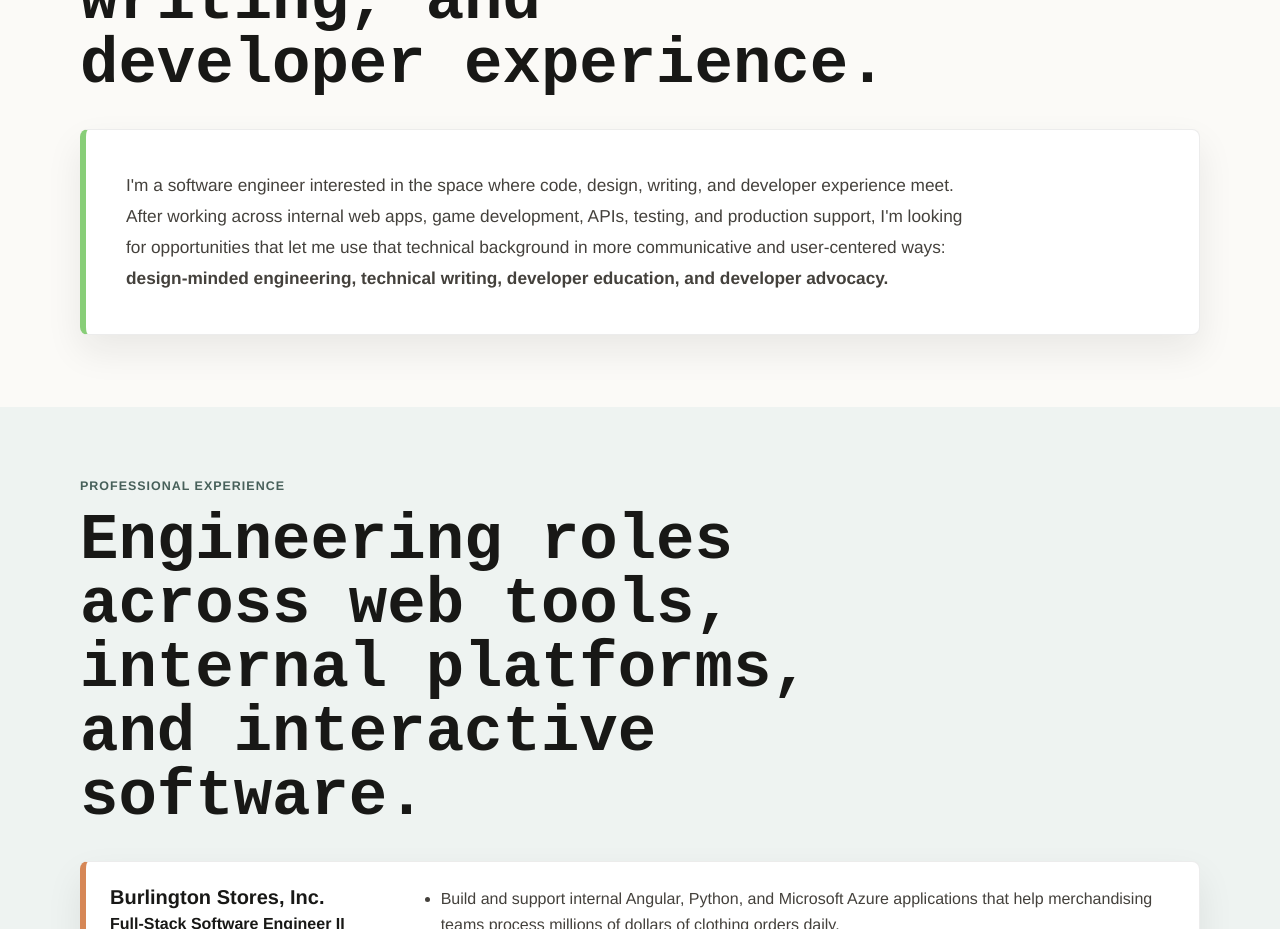
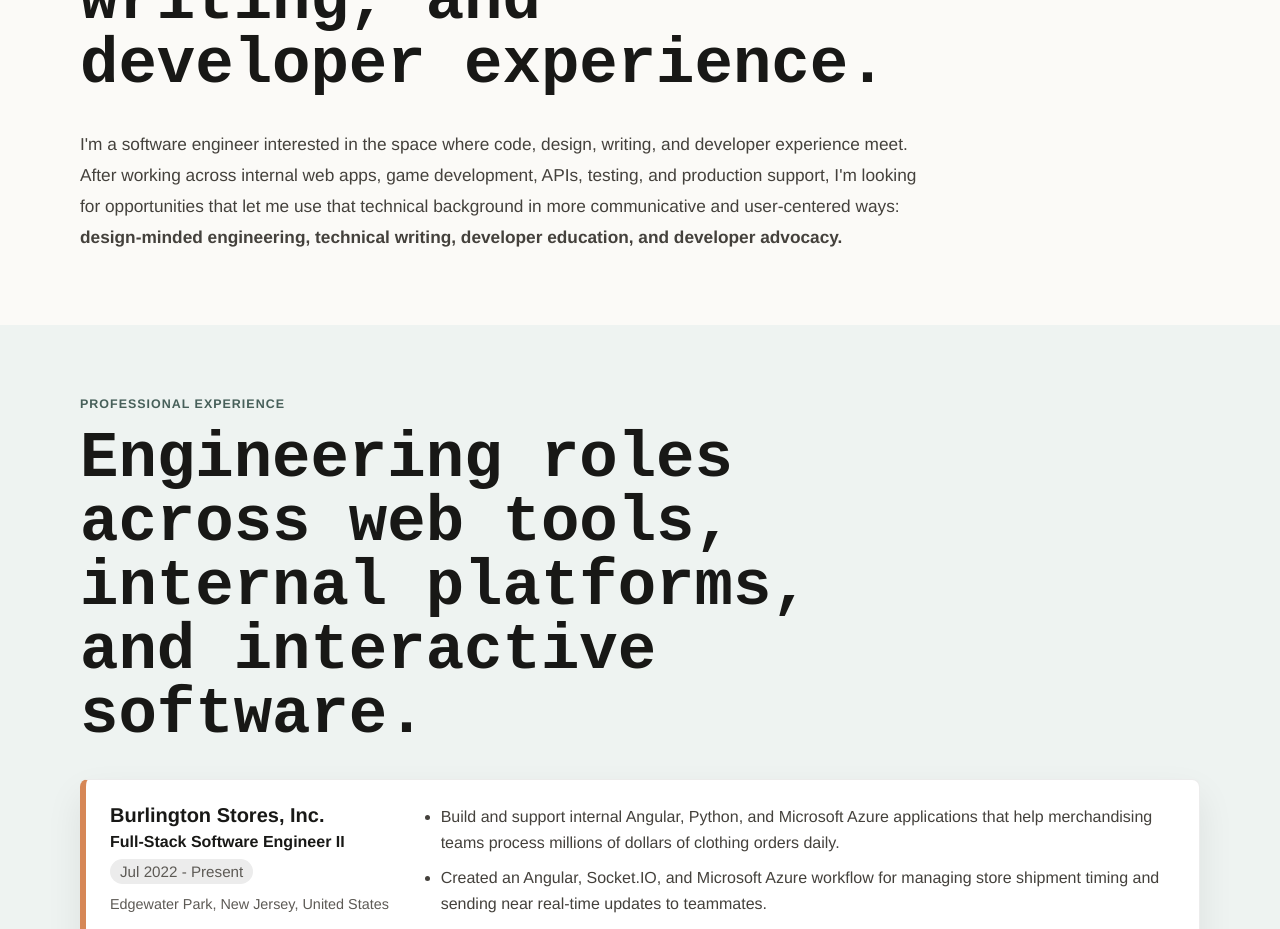
Before and after one commit to alm266/andrew-developer-portfolio, an Angular app: page /resume in a window 1280 px wide. Shown: the part 820-1749 px from the top of the page. Built offline with nearby package versions, Linux system fonts and the light colour scheme.

Commit message:
Updated summary section

```diff
--- a/src/app/features/resume/summary-section/summary-section.component.html
+++ b/src/app/features/resume/summary-section/summary-section.component.html
@@ -3,8 +3,7 @@
     <p class="summary__eyebrow">Professional summary</p>
     <h2 id="summary-title">Code, design, writing, and developer experience.</h2>
 
-    <div class="summary-card">
-      <p>
+    <p class="summary__body">
       I'm a software engineer interested in the space where code, design, writing, and developer
       experience meet. After working across internal web apps, game development, APIs, testing,
       and production support, I'm looking for opportunities that let me use that technical
@@ -12,5 +11,4 @@
       technical writing, developer education, and developer advocacy.</b>
     </p>
   </div>
-  </div>
 </section>
--- a/src/app/features/resume/summary-section/summary-section.component.scss
+++ b/src/app/features/resume/summary-section/summary-section.component.scss
@@ -12,15 +12,6 @@
   box-sizing: border-box;
   width: min(100%, 1120px);
   margin: 0 auto;
-}
-
-.summary-card {
-  border: 1px solid rgba(24, 24, 22, 0.08);
-  border-left: 6px solid #88ce78;
-  border-radius: 8px;
-  padding: clamp(24px, 4vw, 40px);
-  background: #fff;
-  box-shadow: 0 16px 36px rgba(24, 24, 22, 0.08);
 }
 
 .summary__eyebrow {
@@ -44,7 +35,7 @@ h2 {
   line-height: 1;
 }
 
-.summary-card > p:last-child {
+.summary__body {
   max-width: 860px;
   margin-bottom: 0;
   color: #44413c;
```
Lines whose indentation alone changed are shown as unchanged.
